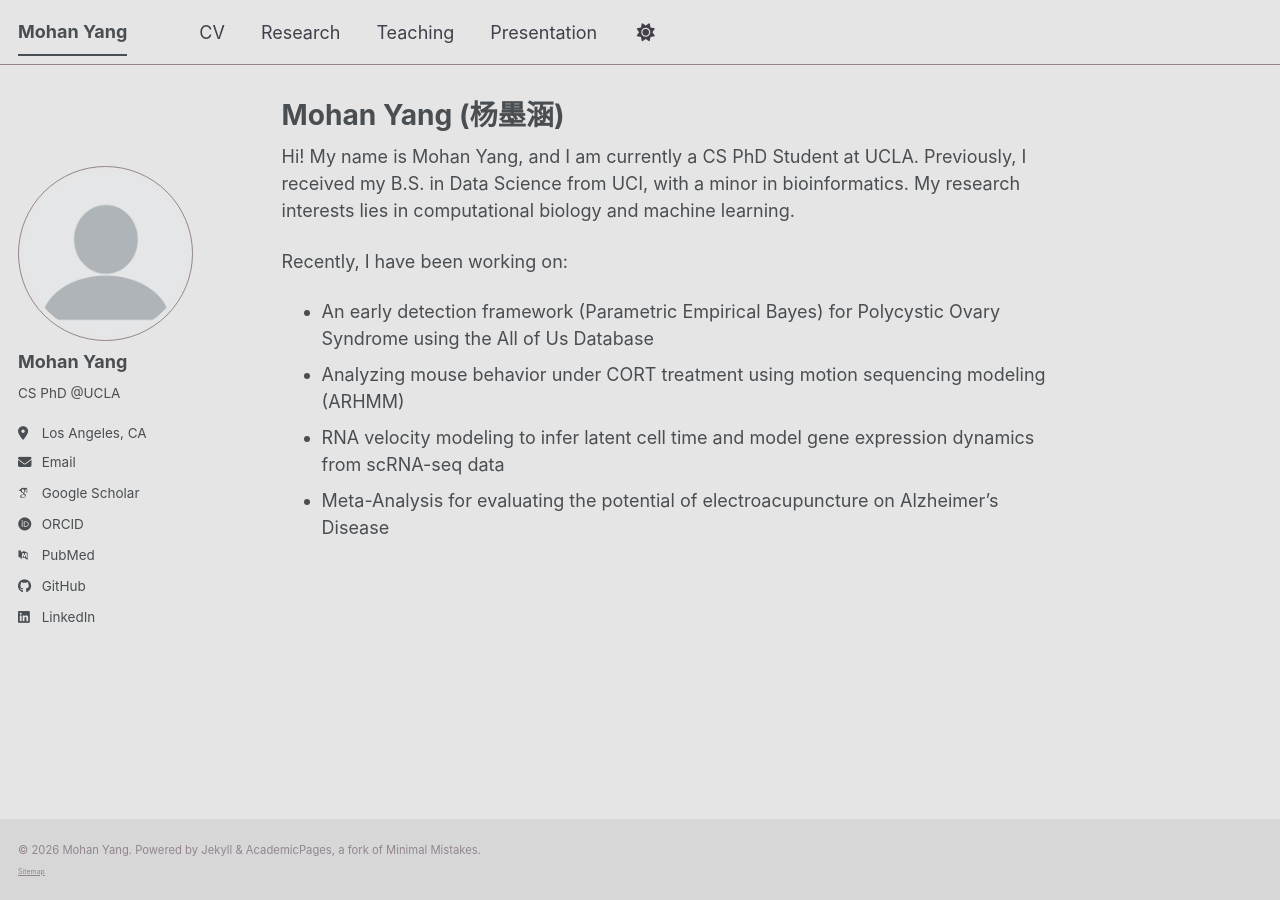
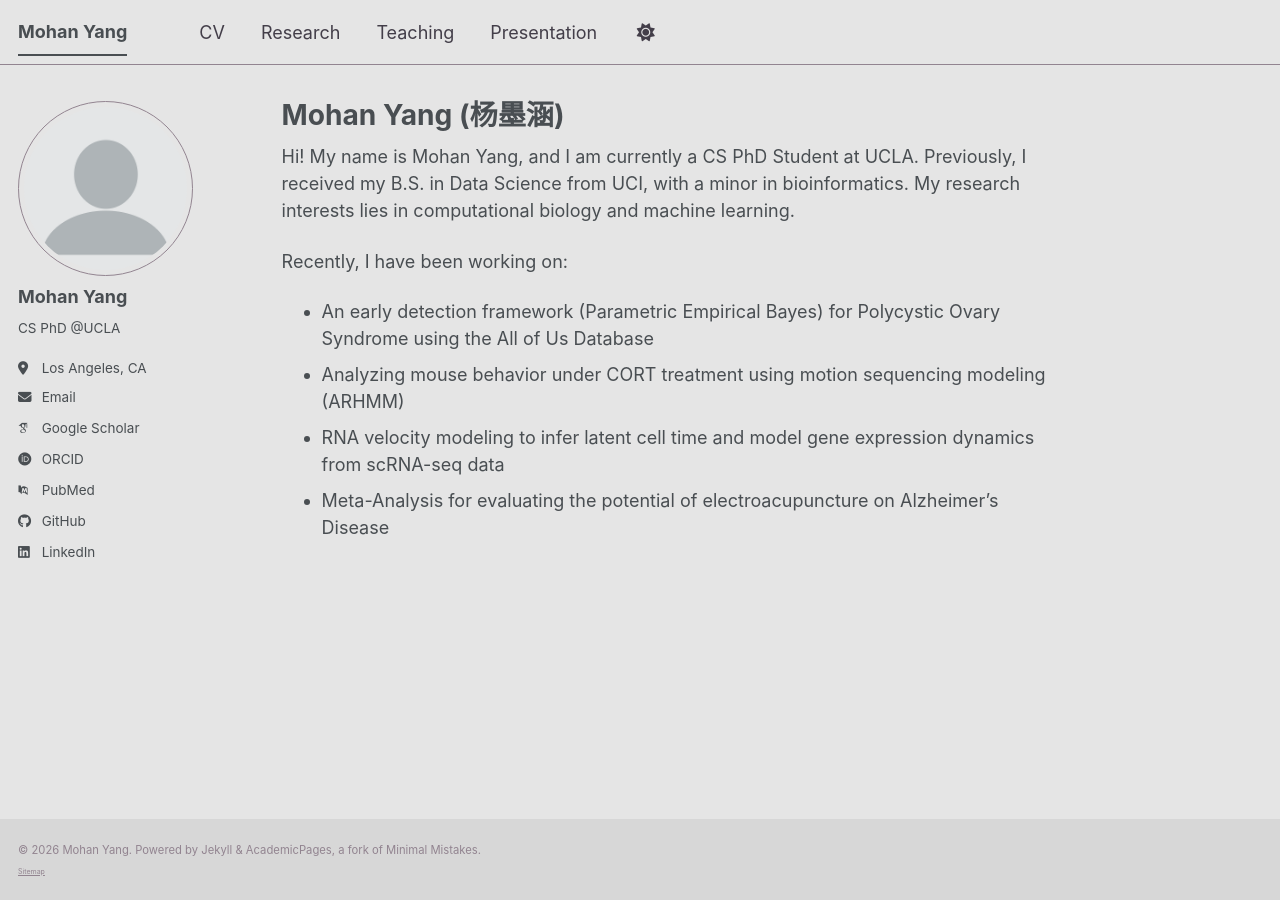
Before and after one commit to MohanYang03/mohanyang03.github.io, a Jekyll site: the page built from _pages/about.md, in a window 1280 px wide and 900 px high. Built offline with Jekyll 4.4.1, drawn with Linux system fonts in a browser that asks for light colours; some web fonts are replaced; a script bundle is joined from its source files by our own code; library files that are not in the unit come from our copies.

Commit message:
update format

```diff
--- a/_sass/layout/_archive.scss
+++ b/_sass/layout/_archive.scss
@@ -12,8 +12,6 @@
   @include breakpoint($large) {
     @include span(10 of 12 last);
     @include prefix(0.5 of 12);
-    /* Match `.page` (_page.scss) so Research, Teaching, CV, etc. share the same column */
-    @include suffix(2 of 12);
   }
 
   a {
--- a/_sass/layout/_page.scss
+++ b/_sass/layout/_page.scss
@@ -5,7 +5,6 @@
 #main {
   @include container;
   @include clearfix;
-  display: flow-root;
   margin-top: 2em;
   padding-left: 1em;
   padding-right: 1em;
@@ -400,3 +399,21 @@
   font-size: $type-size-6;
   text-transform: uppercase;
 }
+
+/*
+ * Fixed sidebar (≥ $sidebar-screen-min-width) is out of flow; offset main blocks by two
+ * columns so they align with Academic Pages / Minimal Mistakes behavior.
+ */
+@include breakpoint($large) {
+  @media screen and (min-width: $sidebar-screen-min-width) {
+    #main .sidebar ~ .page,
+    #main .sidebar ~ .archive {
+      @include pre(2 of 12);
+    }
+
+    /* Was pre(2.5); add two columns for fixed sidebar gutter */
+    #main .sidebar ~ .page__related {
+      @include pre(4.5 of 12);
+    }
+  }
+}
--- a/_sass/layout/_sidebar.scss
+++ b/_sass/layout/_sidebar.scss
@@ -17,7 +17,12 @@
     margin-top: 1em;
   }
 
-  /* No position:fixed — fixed sidebar overlaps the main float column; .sidebar.sticky uses in-flow sticky. */
+  @media screen and (min-width: $sidebar-screen-min-width) {
+    height: 100vh;
+    overflow-y: auto;
+    position: fixed;
+    padding-top: $masthead-height;
+  }
 
   @include breakpoint($large) {
     @include span(2 of 12);
```
